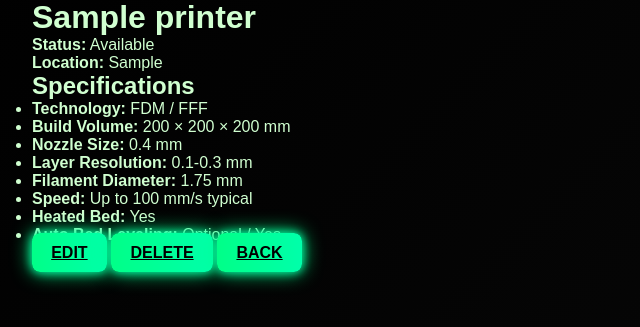
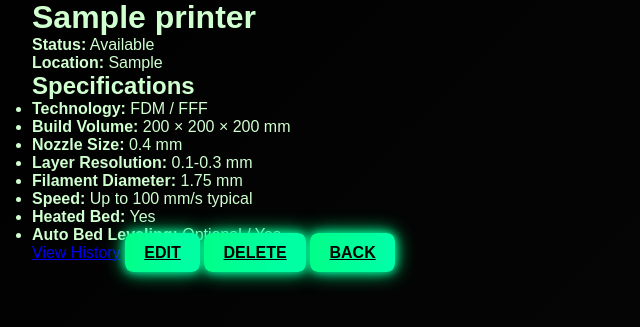
Before and after one commit to Fatema-Alzaki/unit_4_project, a Django app: page /printers/1/ in a window 1280 px wide. Shown: the part 121-448 px from the top of the page, without its empty margins (0-640 px from the left). Run offline with Django 5.2, Linux system fonts and the light colour scheme; tables that the repository leaves empty hold one stand-in row (values such as "Sample post").

Commit message:
history workkkk

```diff
--- a/FabriQueue/my_app/templates/printers/printer_detail.html
+++ b/FabriQueue/my_app/templates/printers/printer_detail.html
@@ -27,6 +27,7 @@
     </ul>
 
     <div class="actions">
+      <a href="{% url 'printer-history' printer.id %}">View History</a>
       <a href="{% url 'printer-update' object.pk %}" class="btn">Edit</a>
       <a href="{% url 'printer-confirm-delete' object.pk %}" class="btn danger">Delete</a>
       <a href="{% url 'printer-list' %}" class="btn secondary">Back</a>
--- a/FabriQueue/my_app/templates/printjobs/printjob_detail.html
+++ b/FabriQueue/my_app/templates/printjobs/printjob_detail.html
@@ -32,8 +32,9 @@
     {% endif %}
 
     <div class="actions">
+      <p><a href="{% url 'printjob-history' printjob.id %}">View History</a></p>
       <a href="{% url 'printjob-update' object.pk %}" class="btn">Edit</a>
-      <a href="{% url 'printjob-delete' object.pk %}" class="btn danger">Delete</a>
+      <a href="{% url 'printjob-confirm-delete' object.pk %}" class="btn danger">Delete</a>
       <a href="{% url 'printjob-list' %}" class="btn secondary">Back</a>
     </div>
   </div>
--- a/FabriQueue/my_app/urls.py
+++ b/FabriQueue/my_app/urls.py
@@ -10,7 +10,9 @@ urlpatterns = [
     path("printjobs/create/", views.PrintJobCreate.as_view(), name="printjob-create"),
     path("printjobs/<int:pk>/", views.PrintJobDetail.as_view(), name="printjob-detail"),
     path("printjobs/<int:pk>/update/", views.PrintJobUpdate.as_view(), name="printjob-update"),
-    path("printjobs/<int:pk>/delete/", views.PrintJobDelete.as_view(), name="printjob-delete"),
+    path("printjobs/<int:pk>/delete/", views.PrintJobDelete.as_view(), name="printjob-confirm-delete"),
+    path("printjobs/<int:pk>/history/", views.PrintJobHistoryList.as_view(), name="printjob-history"),
+
 
     # Materials
     path('materials/', views.MaterialList.as_view(), name='material-list'),
@@ -24,8 +26,15 @@ urlpatterns = [
     path('printers/create/', views.PrinterCreate.as_view(), name='printer-create'),
     path('printers/<int:pk>/', views.PrinterDetail.as_view(), name='printer-detail'),
     path('printers/<int:pk>/update/', views.PrinterUpdate.as_view(), name='printer-update'),
-    path('printers/<int:pk>/delete/', views.PrinterDelete.as_view(), name='printer-delete'),
+    path("printers/<int:pk>/delete/", views.PrinterDelete.as_view(), name="printer-confirm-delete"),
+    path("printers/<int:pk>/history/", views.PrinterHistoryList.as_view(), name="printer-history"),
+
+    # History
+    path("history/", views.PrintJobHistoryList.as_view(), name="history-list"),
+    path("history/<int:pk>/", views.PrintHistoryDetail.as_view(), name="history-detail"),
 
     # About page
     path('about/', views.about, name='about'),
+
+
 ]
--- a/FabriQueue/my_app/views.py
+++ b/FabriQueue/my_app/views.py
@@ -1,7 +1,7 @@
 from django.shortcuts import render, redirect
 from django.views.generic.edit import CreateView, UpdateView, DeleteView
 from django.views.generic import ListView, DetailView
-from .models import PrintJob, Material, Printer
+from .models import PrintJob, Material, Printer, PrintHistory
 from django.contrib.auth.views import LoginView
 from django.contrib.auth import login
 from django.contrib.auth.forms import UserCreationForm
@@ -56,13 +56,37 @@ class PrintJobCreate(LoginRequiredMixin, CreateView):
 
     def form_valid(self, form):
         form.instance.user = self.request.user
-        return super().form_valid(form)
+        response = super().form_valid(form)
+
+        # Create PrintHistory entries for each selected printer
+        for printer in form.instance.printers.all():
+            PrintHistory.objects.create(
+                print_job=form.instance,
+                printer=printer,
+                started_at=form.instance.created_at,
+                success=True  # default to True, update later if needed
+            )
+        return response
+
 
 
 class PrintJobUpdate(UpdateView):
     model = PrintJob
     fields = ['name', 'material', 'weight_grams', 'estimated_time', 'status']
     template_name = "printjobs/printjob_form.html"
+
+    def form_valid(self, form):
+        response = super().form_valid(form)
+
+        if form.instance.status in ['C', 'F']:  # Completed or Failed
+            for history in PrintHistory.objects.filter(print_job=form.instance):
+                from django.utils import timezone
+                history.finished_at = timezone.now()
+                history.success = (form.instance.status == 'C')
+                history.save()
+
+        return response
+
 
 
 class PrintJobDelete(DeleteView):
@@ -119,7 +143,7 @@ class PrinterCreate(CreateView):
     model = Printer
     fields = ['name', 'location', 'status']
     template_name = "printers/printer_form.html"
-
+    success_url = '/printers/'
 
 class PrinterUpdate(UpdateView):
     model = Printer
@@ -131,3 +155,39 @@ class PrinterDelete(DeleteView):
     model = Printer
     template_name = "printers/printer_confirm_delete.html"
     success_url = '/printers/'
+
+
+from .models import PrintJob, Material, Printer, PrintHistory
+
+class PrintJobHistoryList(ListView):
+    model = PrintHistory
+    template_name = "history/history_list.html"
+    context_object_name = "histories"
+
+    def get_queryset(self):
+        return PrintHistory.objects.filter(print_job_id=self.kwargs['pk'])
+
+    def get_context_data(self, **kwargs):
+        context = super().get_context_data(**kwargs)
+        context['printjob'] = PrintJob.objects.get(pk=self.kwargs['pk'])
+        return context
+
+
+class PrinterHistoryList(ListView):
+    model = PrintHistory
+    template_name = "history/history_list.html"
+    context_object_name = "histories"
+
+    def get_queryset(self):
+        return PrintHistory.objects.filter(printer_id=self.kwargs['pk'])
+
+    def get_context_data(self, **kwargs):
+        context = super().get_context_data(**kwargs)
+        context['printer'] = Printer.objects.get(pk=self.kwargs['pk'])
+        return context
+
+
+class PrintHistoryDetail(DetailView):
+    model = PrintHistory
+    template_name = "history/history_detail.html"
+    context_object_name = "history"
```
Also changed, not shown: FabriQueue/my_app/models.py (line endings or trailing spaces), FabriQueue/my_app/static/images/logo.png (added), 2 other files.
